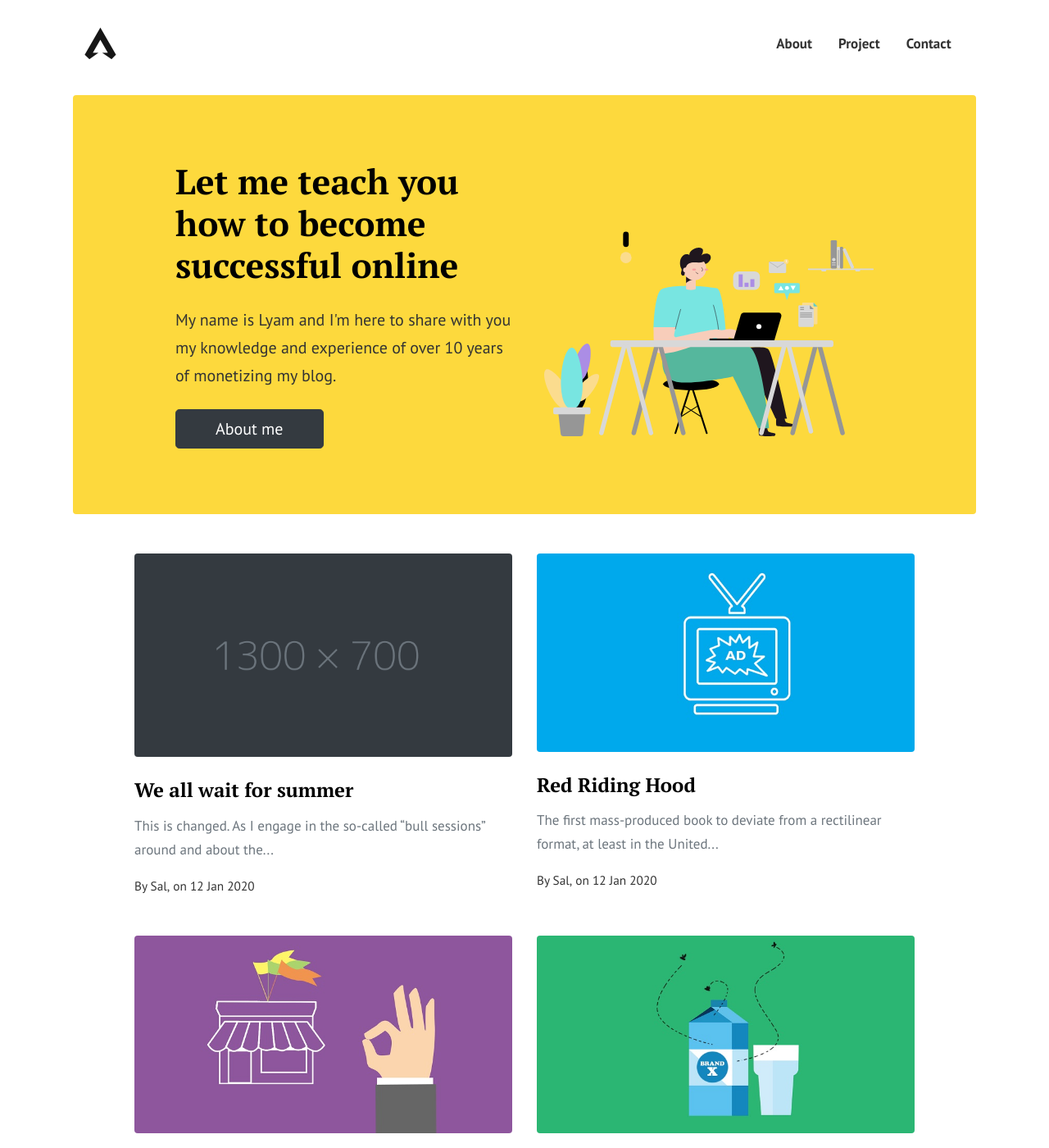
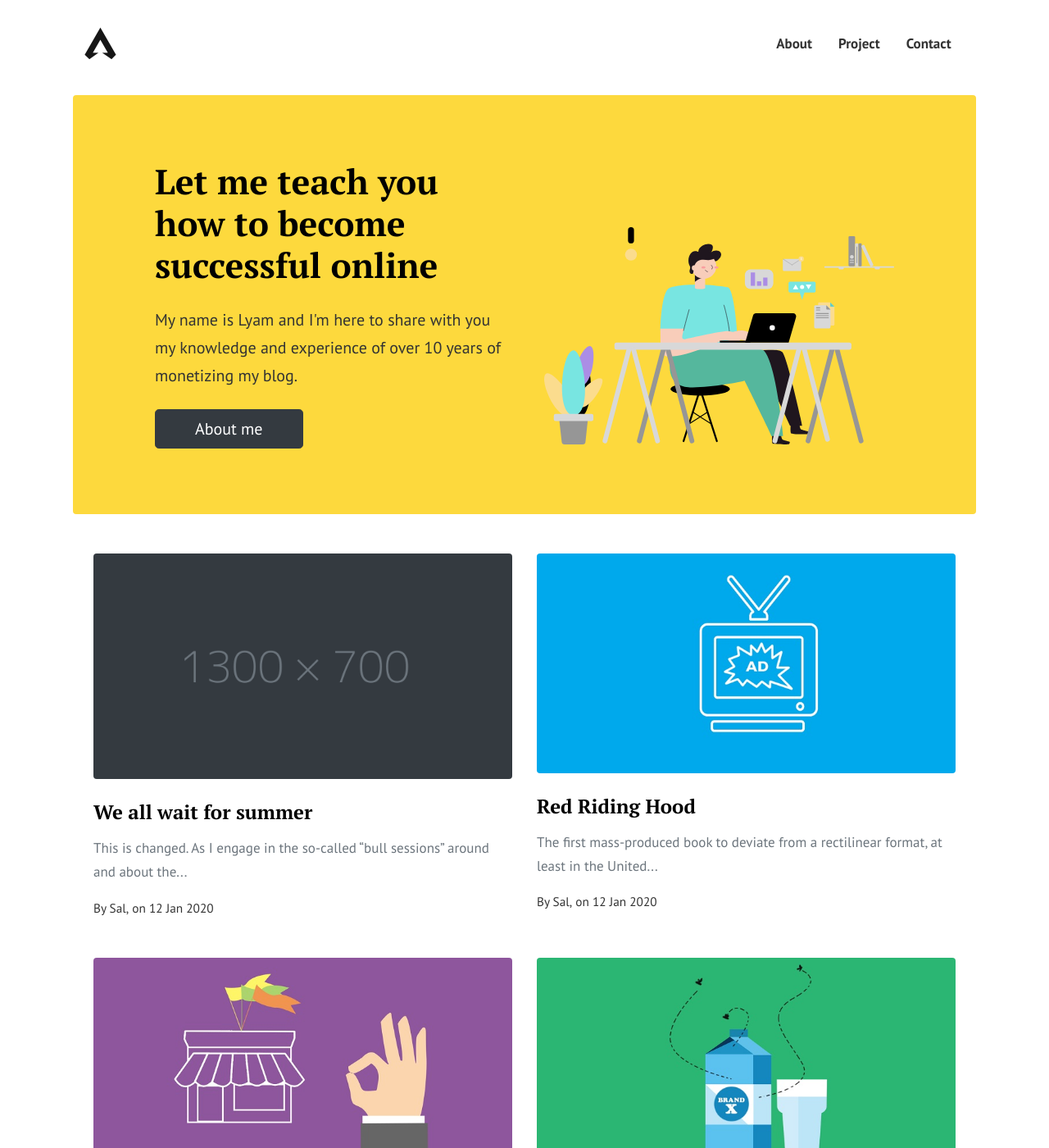
Before and after one commit to 4bujak/jekyll-theme-master, a Jekyll site: the page built from index.html, in a window 1280 px wide and 1400 px high. Shown: the whole window at 82% size. Built offline with Jekyll 4.4.1, drawn with Linux system fonts in a browser that asks for light colours; the list of posts is cut into pages by our own code.

Commit message:
row 추가

```diff
--- a/assets/css/theme.scss
+++ b/assets/css/theme.scss
@@ -613,3 +613,10 @@ span.navigation:before {
     transition: all.3s;
     opacity:.8;
 }
+.row {
+    display: flex;
+    flex-wrap: wrap;
+    margin-right: 5px;
+    margin-left: 5px;
+    justify-content: center;
+}
```
